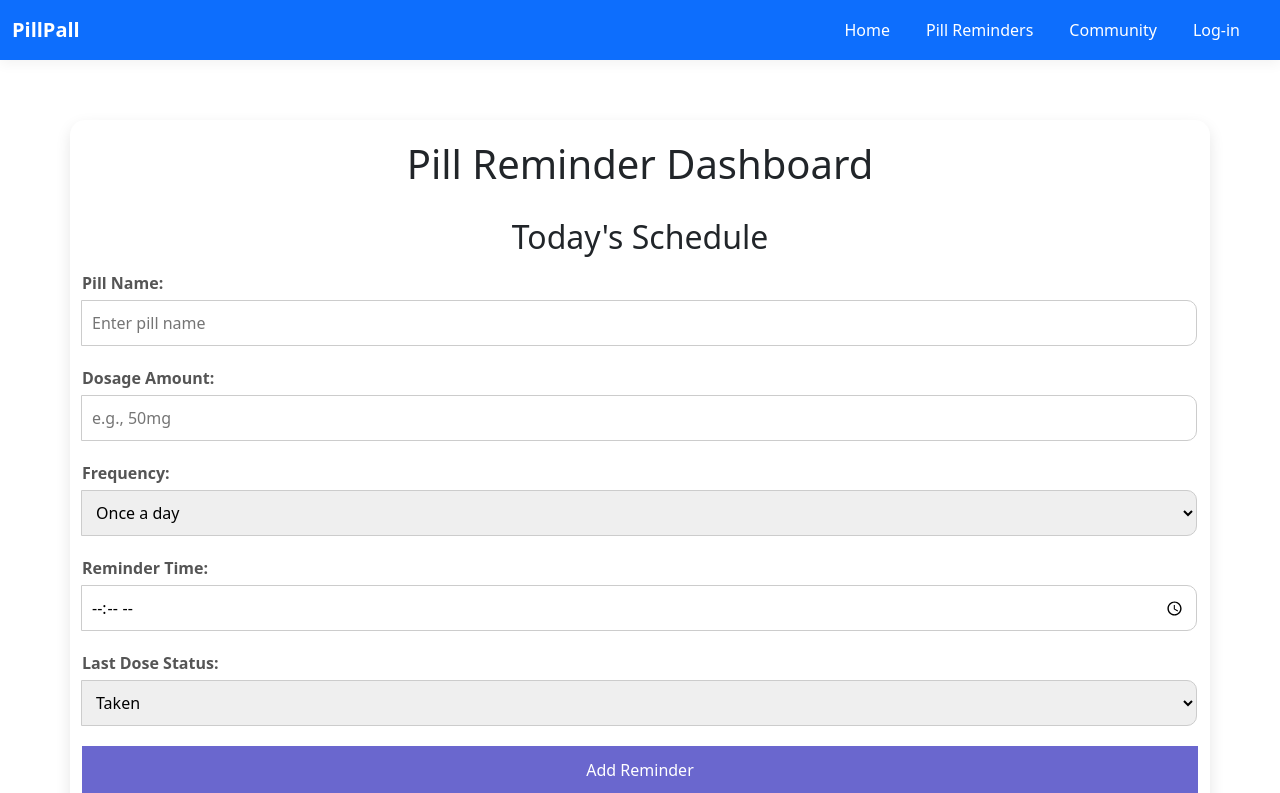
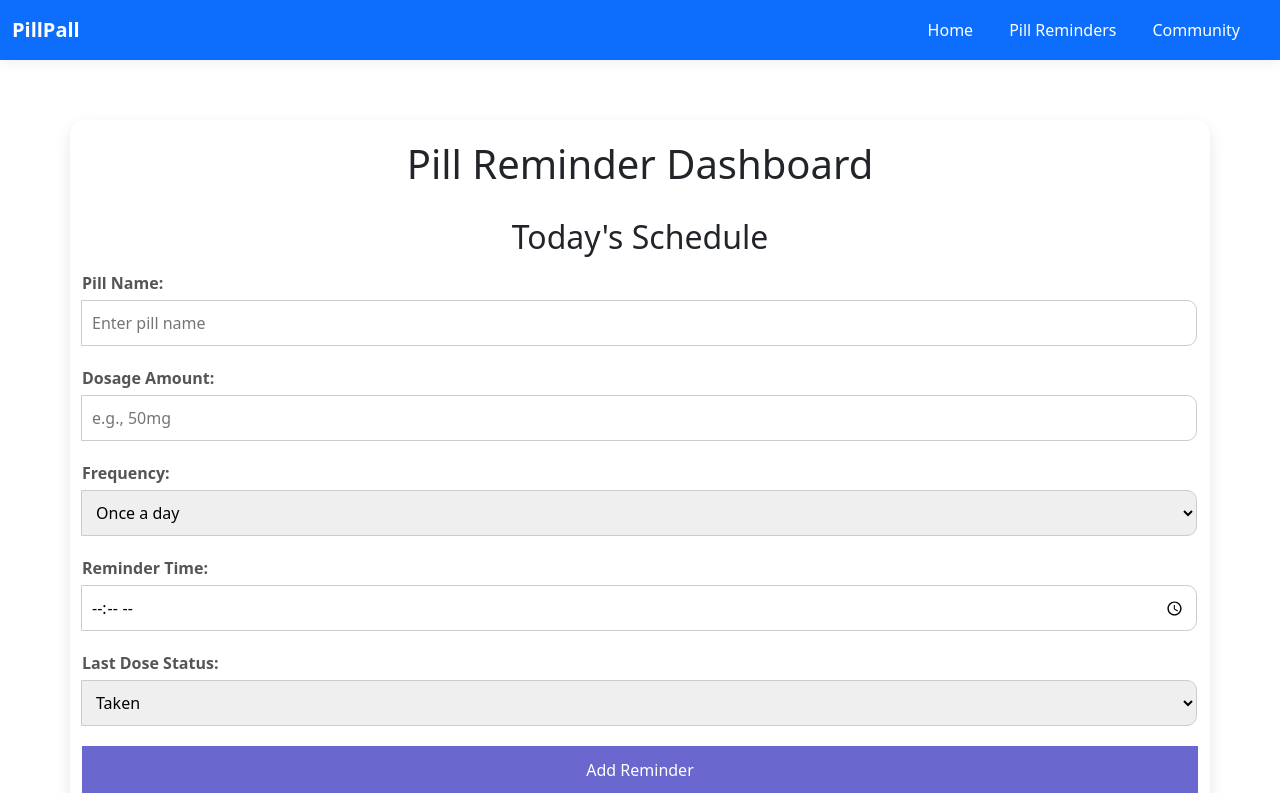
Before and after one commit to Shirsha5/nlp-aai, a Flask app: page /pill-reminder in a window 1280 px wide. Shown: the top 793 px of the page. Run offline with Flask 3, Linux system fonts and the light colour scheme.

Commit message:
Update pill-reminders.html
corrected wrong paths

```diff
--- a/NLP miniproject/templates/pill-reminders.html
+++ b/NLP miniproject/templates/pill-reminders.html
@@ -10,23 +10,20 @@
 <body>
     <nav class="navbar navbar-expand-lg navbar-dark bg-primary fixed-top">
         <div class="container-fluid">
-            <a class="navbar-brand" href="{{ url_for('templates', filename='homepage.html') }}">PillPall</a>
+            <a class="navbar-brand" href="{{ url_for('home') }}">PillPall</a>
             <button class="navbar-toggler" type="button" data-bs-toggle="collapse" data-bs-target="#navbarNav" aria-controls="navbarNav" aria-expanded="false" aria-label="Toggle navigation">
                 <span class="navbar-toggler-icon"></span>
             </button>
             <div class="collapse navbar-collapse" id="navbarNav">
                 <ul class="navbar-nav ms-auto">
                     <li class="nav-item">
-                        <a class="nav-link" href="{{ url_for('templates', filename='elderly-care-app.html') }}">Home</a>
+                        <a class="nav-link" href="{{ url_for('home') }}">Home</a>
                     </li>
                     <li class="nav-item">
-                        <a class="nav-link" href="{{ url_for('templates', filename='pill-reminders.html') }}">Pill Reminders</a>
+                        <a class="nav-link" href="{{ url_for('pill_reminder') }}">Pill Reminders</a>
                     </li>
                     <li class="nav-item">
-                        <a class="nav-link" href="{{ url_for('templates', filename='community-updates.html') }}">Community</a>
-                    </li>
-                    <li class="nav-item">
-                        <a class="nav-link" href="{{ url_for('templates', filename='login.html') }}">Log-in</a>
+                        <a class="nav-link" href="{{ url_for('community_updates') }}">Community</a>
                     </li>
                 </ul>
             </div>
```
